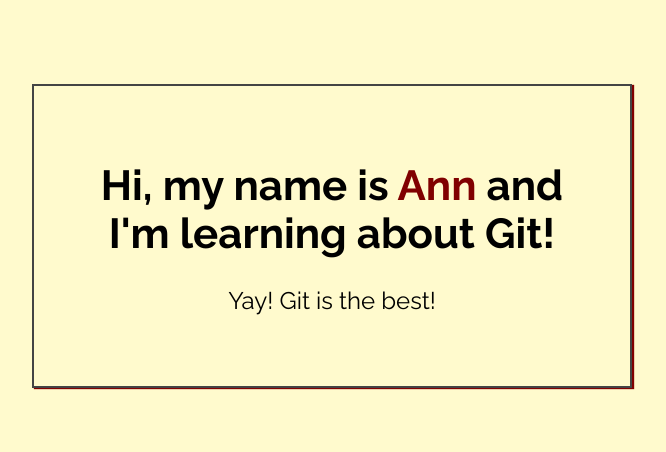
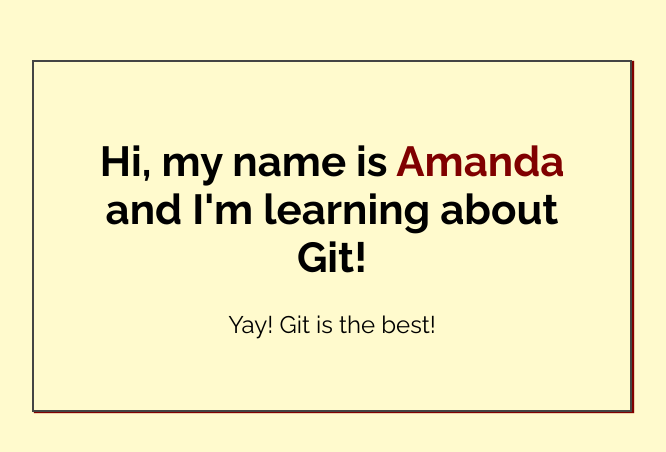
Before and after one commit to hockingae/my-first-repo, a plain HTML site: page index.html in a window 1280 px wide. Shown: the part 164-616 px from the top of the page, without its empty margins (308-974 px from the left). Drawn offline with Linux system fonts and the light colour scheme.

Commit message:
changed name in index.html

```diff
--- a/index.html
+++ b/index.html
@@ -14,7 +14,7 @@
 <body>
 
     <div class="greeting">
-        <h1>Hi, my name is <span class="highlight">Ann</span> and I'm learning about Git! </h1>
+        <h1>Hi, my name is <span class="highlight">Amanda</span> and I'm learning about Git! </h1>
 
         <p>Yay! Git is the best!</p>
     </div>
```
